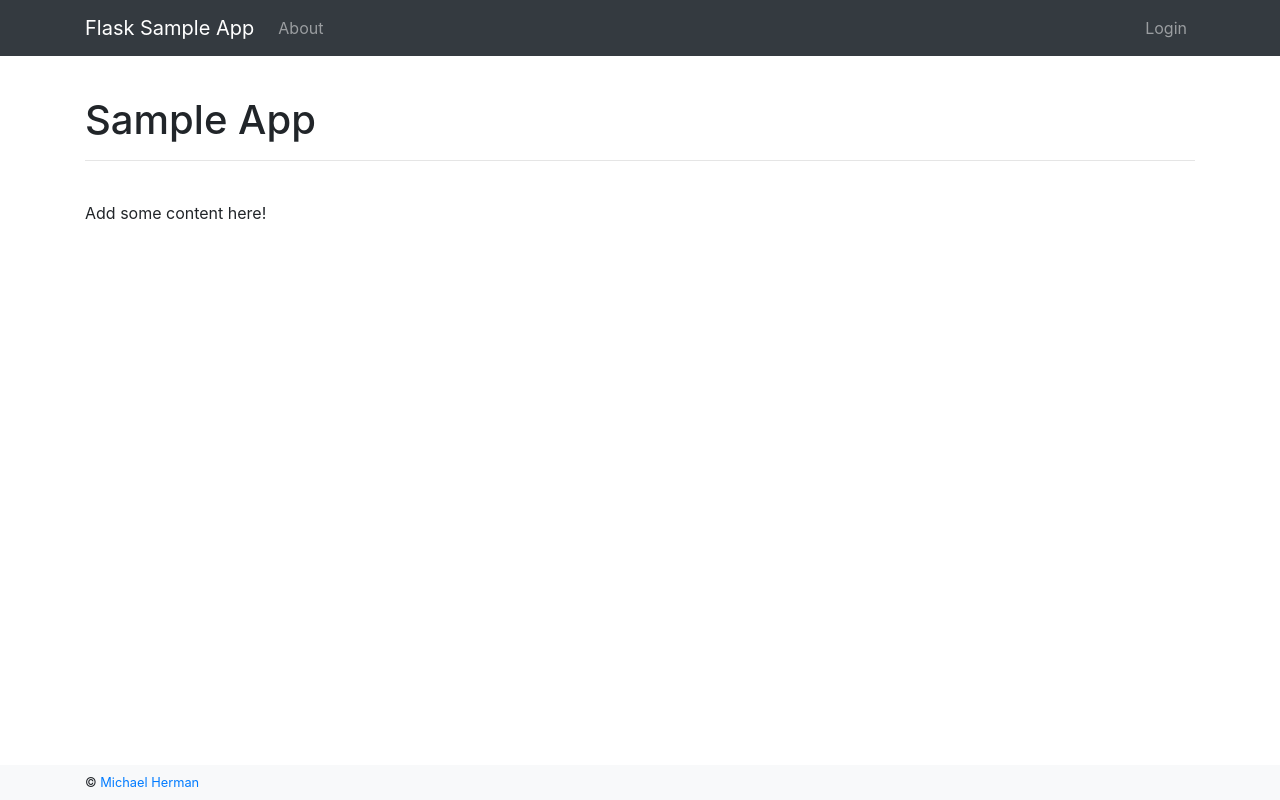
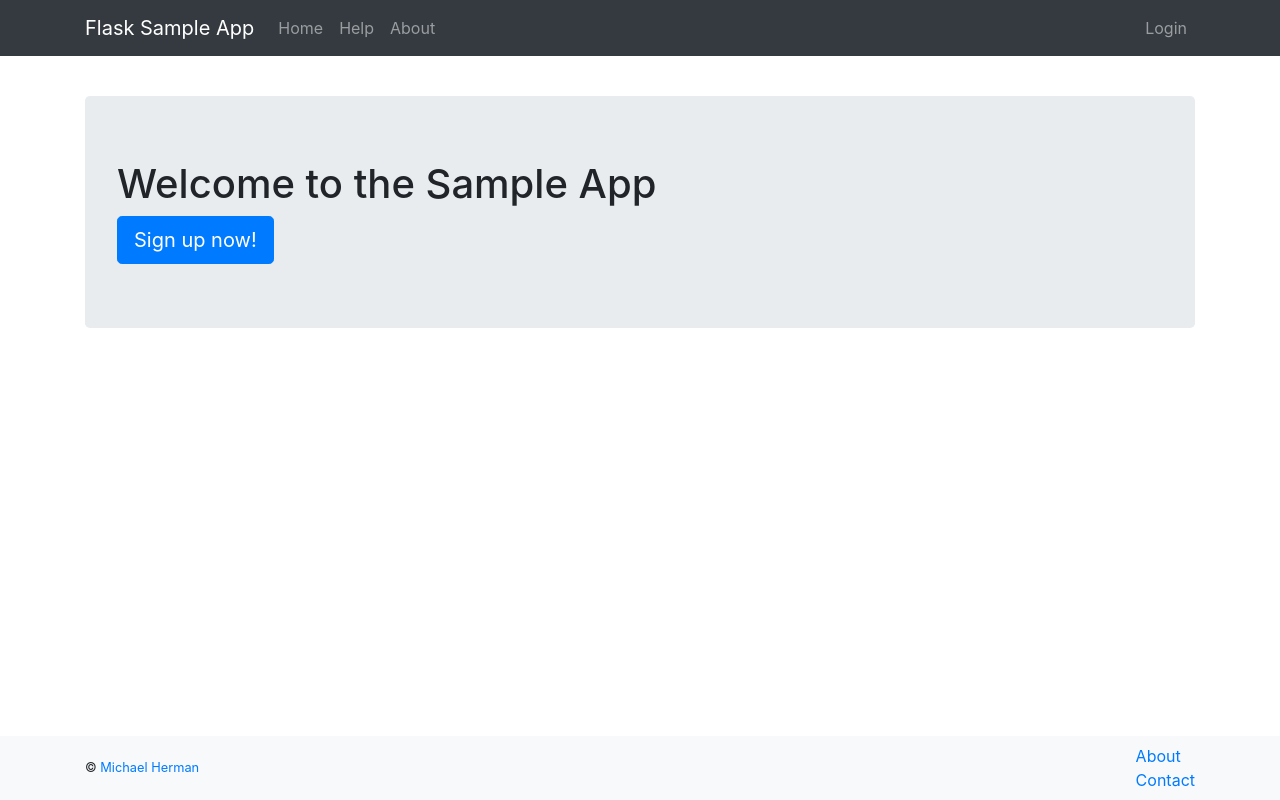
Before and after one commit to soichiroota/flask_sample_app, a Flask app: page /static_pages/home/ in a window 1280 px wide. Run offline with Flask 2, Linux system fonts and the light colour scheme; parts of the project's set-up code (start-up, migrations or seed data) failed here and were passed over; some libraries are stand-ins or nearby versions.

Commit message:
Finish layout and routes

```diff
--- a/project/client/templates/footer.html
+++ b/project/client/templates/footer.html
@@ -1,4 +1,4 @@
-<footer>
+<footer class="footer">
   <nav class="navbar fixed-bottom navbar-light bg-light">
     <div class="container">
       <small>
@@ -6,6 +6,10 @@
           <a href="http://mherman.org">Michael Herman</a>
         </span>
       </small>
+      <ul class="navbar-nav">
+        <li class="nav-item"><a href="{{ url_for('static_pages.about') }}">About</a></li>
+        <li class="nav-item"><a href="{{ url_for('static_pages.contact') }}">Contact</a></li>
+      </ul>
     </div>
   </nav>
 </footer>
--- a/project/client/templates/header.html
+++ b/project/client/templates/header.html
@@ -9,6 +9,12 @@
     <div class="collapse navbar-collapse" id="navbarNav">
       <!-- Main Navigation -->
       <ul class="navbar-nav">
+        <li class="nav-item">
+          <a class="nav-link" href="{{ url_for('static_pages.home') }}">Home</a>
+        </li>
+        <li class="nav-item">
+          <a class="nav-link" href="{{ url_for('static_pages.help') }}">Help</a>
+        </li>
         <li class="nav-item">
           <a class="nav-link" href="{{ url_for('main.about') }}">About</a>
         </li>
--- a/project/client/templates/static_pages/home.html
+++ b/project/client/templates/static_pages/home.html
@@ -2,10 +2,9 @@
 {% block title %}Home{% endblock %}
 {% block content %}
 
-<div>
-  <h1>Sample App</h1>
-  <hr><br>
-  <p>Add some content here!</p>
+<div class="center jumbotron">
+  <h1>Welcome to the Sample App</h1>
+  <a href="{{ url_for('user.register') }}" class="btn btn-lg btn-primary">Sign up now!</a>
 </div>
 
 {% endblock %}
```
